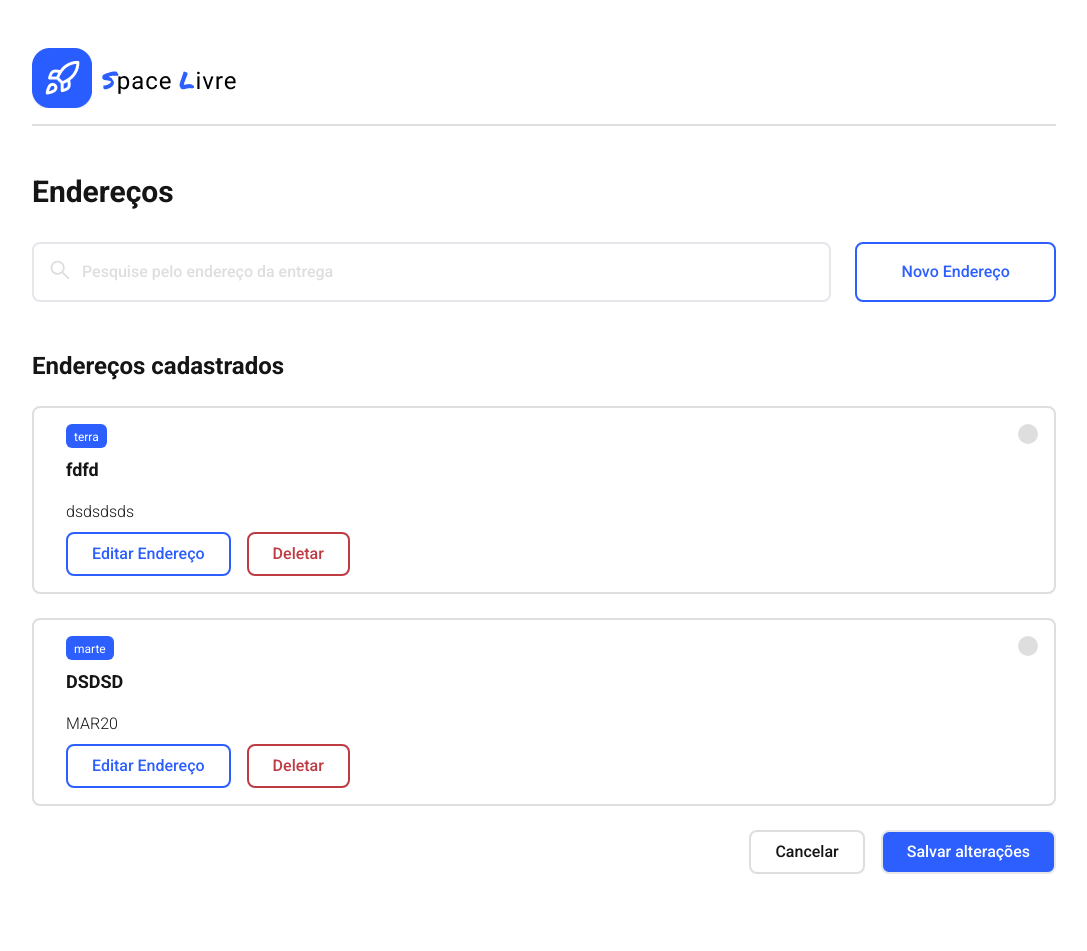
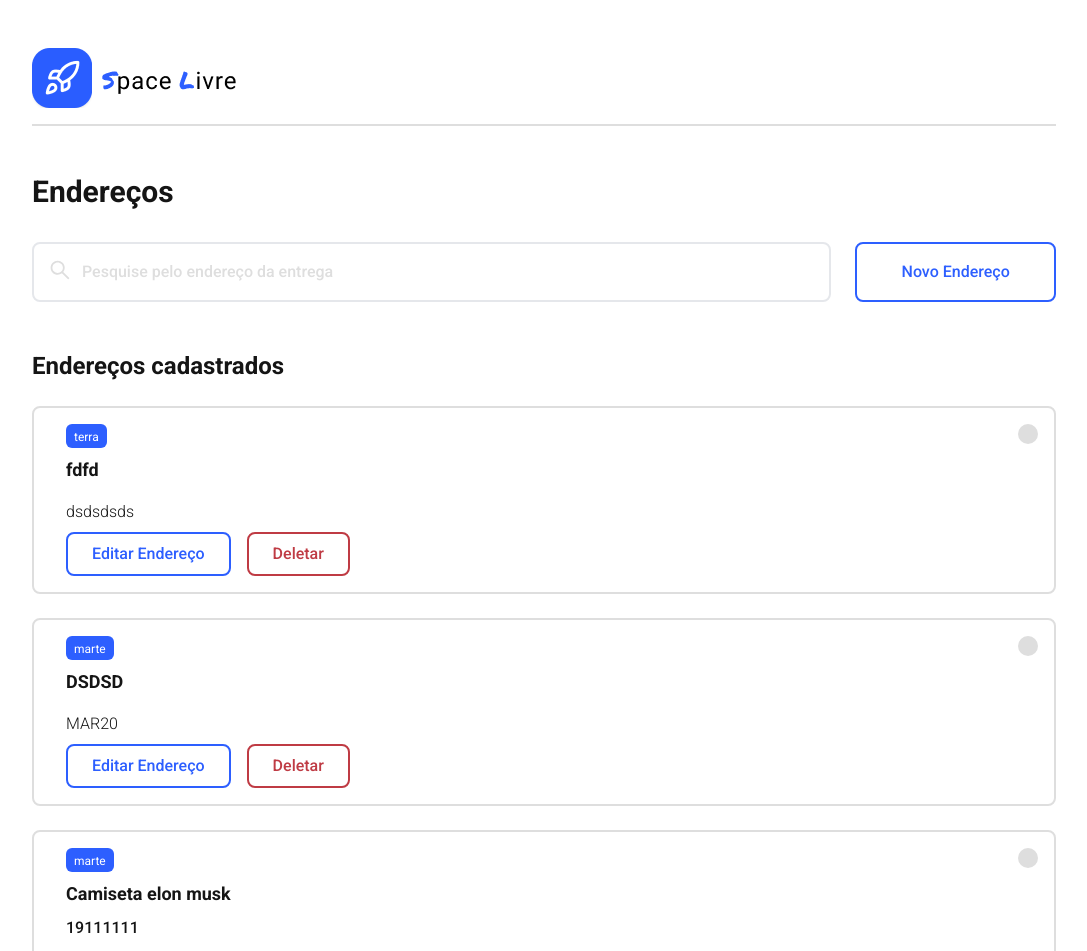
Before and after one commit to Du-devBR/desafio-tecnico-beyond, a React (Vite) app: page /enderecos in a window 1280 px wide. Shown: the top 951 px of the page, without its empty margins (96-1183 px from the left). Before the commit the page ends 922 px from the top, so only its background shows below. Built offline with nearby package versions, Linux system fonts and the light colour scheme; data requests are answered from the project's data file.

Commit message:
feat: Implantar filtro por endereço oo lote

```diff
--- a/db.json
+++ b/db.json
@@ -20,6 +20,15 @@
       "zip_code": "",
       "phone": "",
       "location": "MAR20"
+    },
+    {
+      "id": "c204",
+      "planet": "marte",
+      "product": "Camiseta elon musk",
+      "storage_code": "01",
+      "zip_code": "12",
+      "phone": "19111111",
+      "location": "M003"
     }
   ]
 }
--- /dev/null
+++ b/src/hooks/useAddressFilter.ts
@@ -0,0 +1,17 @@
+import { useQuery } from "@tanstack/react-query";
+import { AddressShipping } from "../types/address";
+import { getAddressByFilter } from "../service/listAddressByFilter";
+
+
+export function useAddressFilter(text: string){
+
+  const {data, isLoading} = useQuery<AddressShipping[]>({
+    queryKey: ['address', text],
+    queryFn: () => getAddressByFilter(text),
+    });
+
+  return {
+    data,
+    isLoading
+  }
+}
--- a/src/pages/addresses/index.tsx
+++ b/src/pages/addresses/index.tsx
@@ -6,27 +6,38 @@ import { AddressShipping } from "../../types/address";
 import Skeleton from "react-loading-skeleton";
 import "react-loading-skeleton/dist/skeleton.css";
 import { useState } from "react";
+import { useAddressFilter } from "../../hooks/useAddressFilter";
 
 export function Addresses() {
   const { addresses, isLoading, error, deleteAddress } = useAddresses();
   const [selectedCard, setSelectedCard] = useState("");
+  const [filterText, setFilterText] = useState("");
+  const { data } = useAddressFilter(filterText);
+  const dataMap = data ? data : addresses;
 
   const handleDeleteAddress = (id: string) => {
     deleteAddress(id);
+  };
+
+  const handleSubmitInputText = (
+    event: React.ChangeEvent<HTMLInputElement>
+  ) => {
+    setFilterText(event.target.value);
   };
 
   return (
     <main className="flex flex-col my-12">
       <h1 className="font-bold text-BaseGray900 text-3xl">Endereços</h1>
       <section className="flex justify-between w-full gap-6 mt-8 mb-12">
-        <div className="w-full relative">
+        <form className="w-full relative">
           <AiOutlineSearch className="absolute left-4 top-4 w-6 h-6 text-BaseGray300" />
           <input
             className="w-full text-base font-medium border-2 rounded-lg py-4 px-12 text-BaseGray900 placeholder:text-BaseGray300 focus:shadow-BaseGray700 focus:shadow-2xl duration-300"
             type="text"
+            onChange={handleSubmitInputText}
             placeholder="Pesquise pelo endereço da entrega"
           />
-        </div>
+        </form>
         <Link
           className="w-1/4 text-primary text-base font-medium text-center border-2 rounded-lg border-primary py-4 hover:bg-primary hover:text-white hover:shadow-2xl duration-500 focus:shadow-BaseGray700 focus:shadow-2xl"
           to={"/cadastrar-endereco"}
@@ -43,7 +54,7 @@ export function Addresses() {
             <Skeleton count={2} width={"100%"} height={200} className="mb-4" />
           ) : (
             <>
-              {addresses?.map((address: AddressShipping) => (
+              {dataMap?.map((address: AddressShipping) => (
                 <Card
                   key={address.id}
                   data={address}
@@ -55,7 +66,7 @@ export function Addresses() {
             </>
           )}
         </div>
-        {addresses?.length === 0 || error ? (
+        {dataMap?.length === 0 || error ? (
           <div className="w-full py-16 text-center">
             <p className="text-3xl text-BaseGray900">
               Nenhum endereço cadastrado
--- /dev/null
+++ b/src/service/listAddressByFilter.ts
@@ -0,0 +1,15 @@
+import { AddressShipping } from "../types/address";
+import api from "./api";
+
+export async function getAddressByFilter(text: string): Promise<AddressShipping[]>{
+  const allAddreses = (await api.get<AddressShipping[]>(`/addresses/`)).data
+
+  if(!text){
+    return allAddreses
+  }
+  const textLowerCase = text.toLowerCase()
+  return allAddreses.filter((address) =>
+    address.address?.toLowerCase().includes(textLowerCase) ||
+    address.location?.toLowerCase().includes(textLowerCase)
+  )
+}
```
